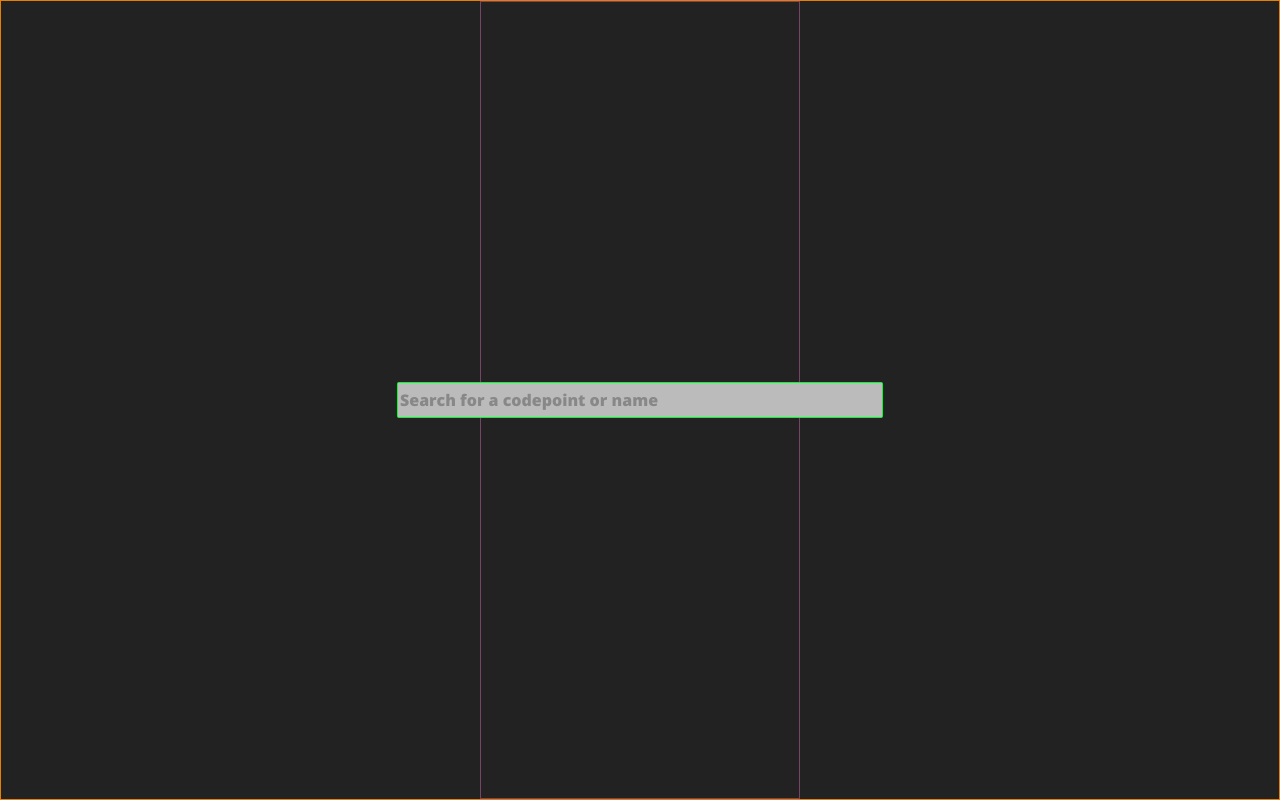
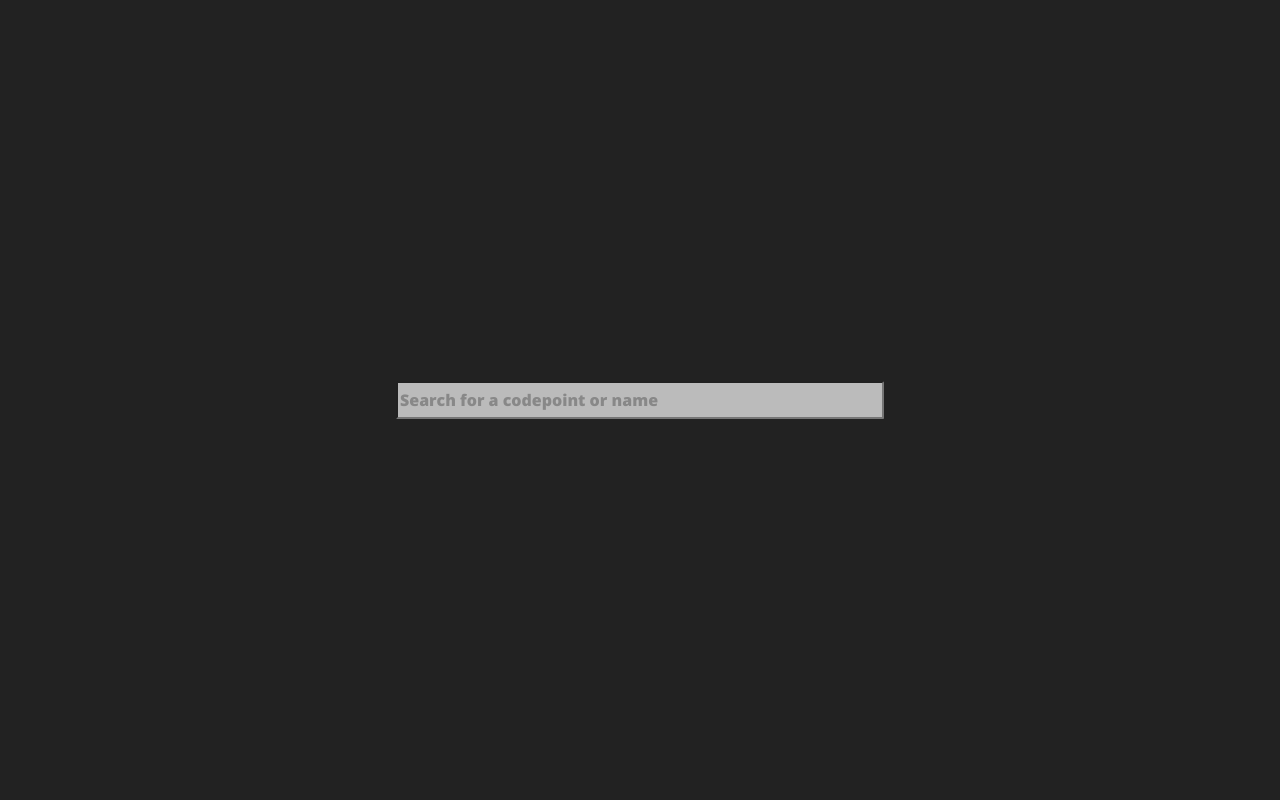
Before and after one commit to ericsnekbytes/unicode_dev_search, a website with bundled scripts: page site/index.html in a window 1280 px wide. Built offline with nearby package versions, Linux system fonts and the light colour scheme.

Commit message:
Cleanup.

```diff
--- a/site/src/index.ts
+++ b/site/src/index.ts
@@ -1,7 +1,7 @@
 // Main unicode site logic
 
 class UnicodeSite {
-  centerColumn: any;
+  centerColumn: HTMLElement;
   codepointSearchBox: any;
 
   constructor() {
--- a/site/style/base.css
+++ b/site/style/base.css
@@ -30,7 +30,7 @@ html {
   background-color:  #222222;
   color: #444444;
 
-  border: 1px solid #e77f00;
+  /* border: 1px solid #e77f00; */
 }
 
 #uni_center_column {
@@ -45,7 +45,7 @@ html {
   height: 100%;
   margin: auto;
 
-  border: 1px solid #774466;
+  /* border: 1px solid #774466; */
 }
 
 #uni_codepoint_search_box {
@@ -54,6 +54,6 @@ html {
 
   background-color: #bbbbbb;
 
-  border: 1px solid #00ff2a;
+  /* border: 1px solid #00ff2a; */
   border-radius: .1rem;
 }
```
